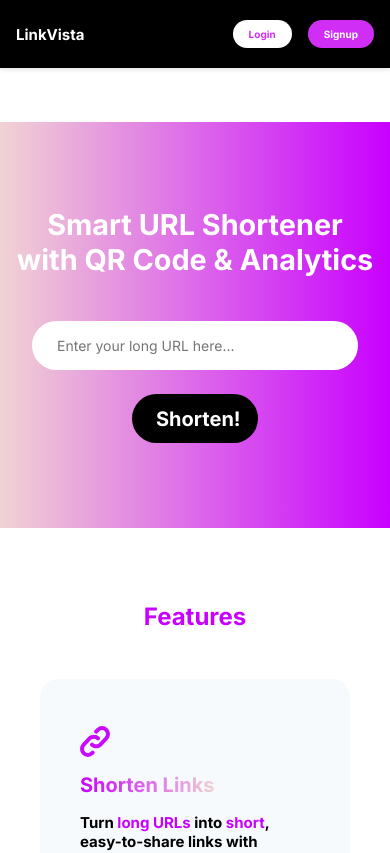
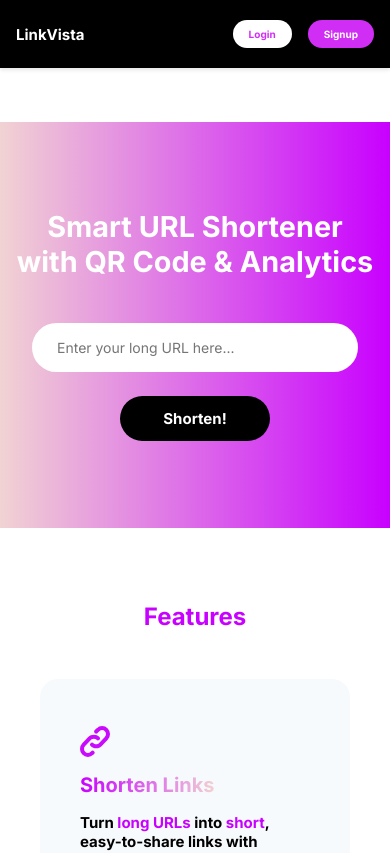
Before and after one commit to sushmithashettigar29/LinkVista, a React (Vite) app in the folder client/: page / in a window 390 px wide. Shown: the top 853 px of the page. Built offline with nearby package versions, Linux system fonts and the light colour scheme.

Commit message:
update landing.css

```diff
--- a/client/src/pages/Login.jsx
+++ b/client/src/pages/Login.jsx
@@ -42,7 +42,7 @@ function Login() {
         navigate("/dashboard");
       }
     } catch (err) {
-      setError(err.message || "Login failed");
+      setError("Login failed");
     } finally {
       setLoading(false);
     }
--- a/client/src/styles/Landing.css
+++ b/client/src/styles/Landing.css
@@ -166,7 +166,8 @@
   .shorten-button {
     border-radius: 980px;
     padding: 0.8rem 1.5rem;
-    width: 126px;
+    width: 150px;
     align-self: center;
+    font-size: 15px;
   }
 }
```
